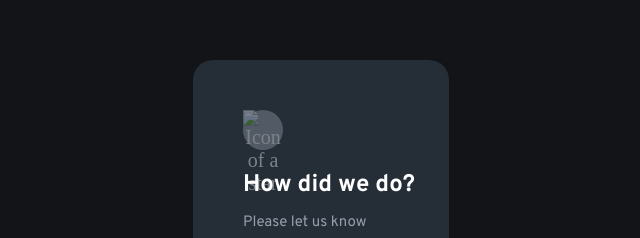
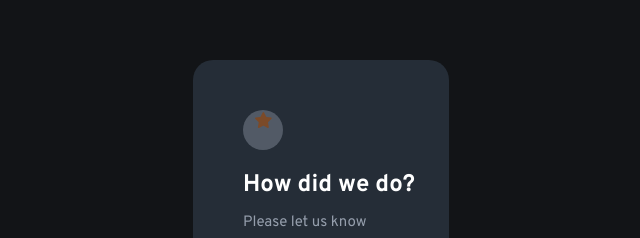
Before and after one commit to ConTacMight/Interactive-rating-component, a plain HTML site: page index.html in a window 1280 px wide. Shown: the part 140-378 px from the top of the page, 319-959 px from the left. Drawn offline with Linux system fonts and the light colour scheme; the site is published under a folder, as on GitHub Pages, so addresses that start at the root find nothing.

Commit message:
Fix image path

```diff
--- a/index.html
+++ b/index.html
@@ -21,7 +21,7 @@
           <div class="circle">
             <img
               class="star-icon"
-              src="/images/icon-star.svg"
+              src="./images/icon-star.svg"
               alt="Icon of a star"
             />
           </div>
```
